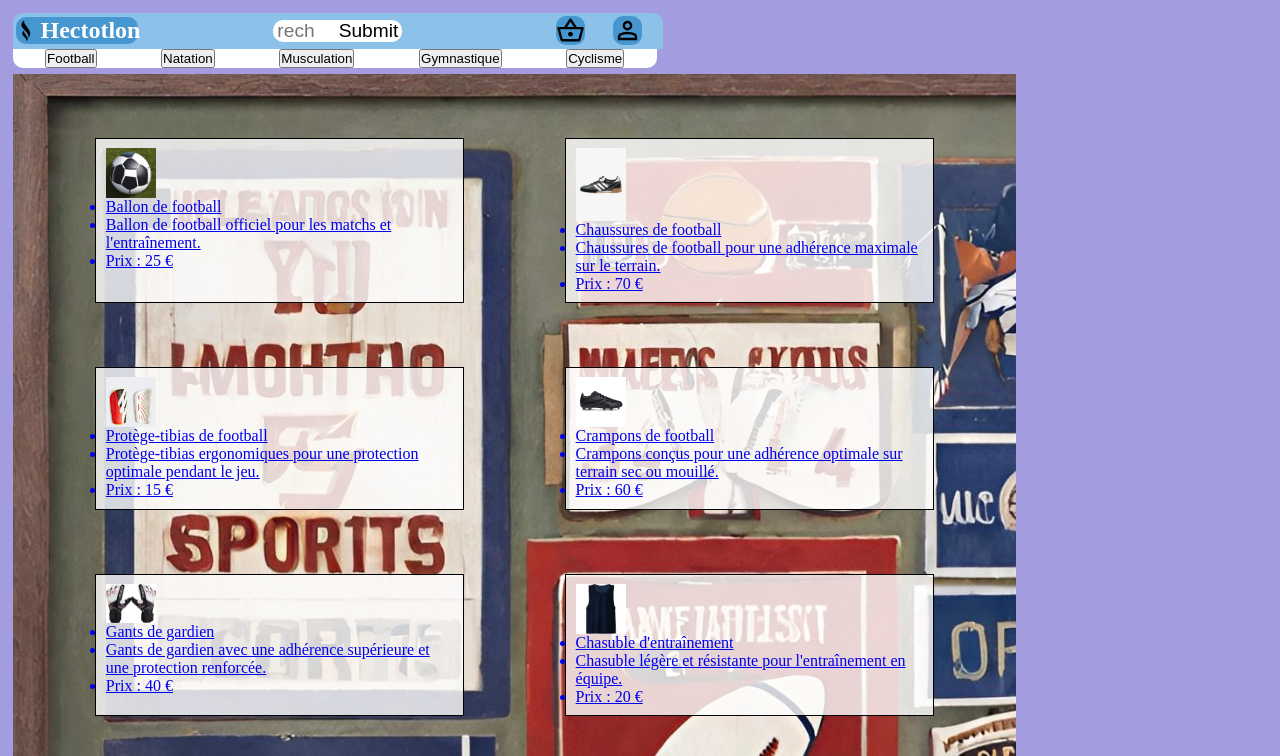
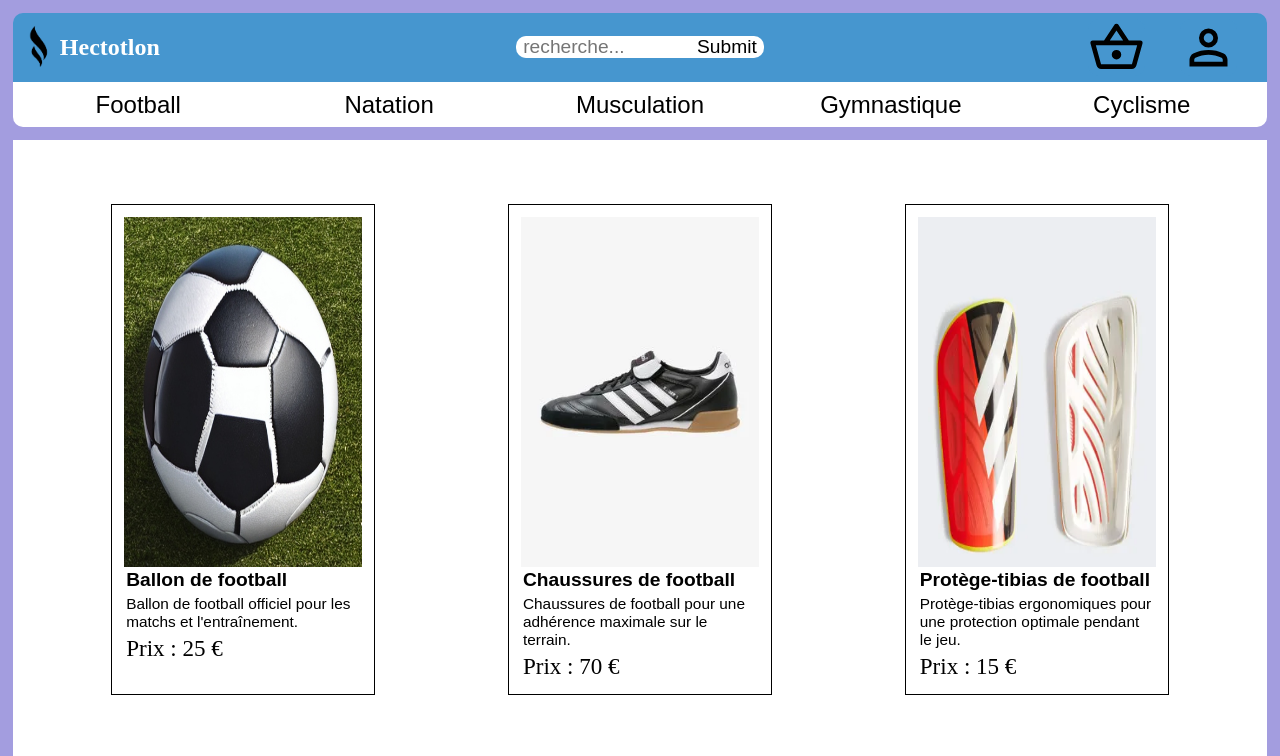
Before and after one commit to Herrifunix/ProjetSiteWebECommerce, a website: page index.html in a window 1280 px wide. Shown: the top 756 px of the page. Drawn offline with Linux system fonts and the light colour scheme.

Commit message:
Update style.css

```diff
--- a/css/style.css
+++ b/css/style.css
@@ -13,21 +13,24 @@ body{
     flex-wrap: wrap;
 }
 
+
+body > :first-child{
+    width:100%;
+    position: sticky;
+    top: 0%;
+}
+
 header{
-    position: sticky;
-    top: 1.5%;
     display:flex;
-    width: 100%;
     justify-content: space-between;
     align-items: center;
     padding: .5%;
-    background-color: rgb(140, 194, 233);
+    background-color: rgb(70, 150, 207);
     border-radius: 10px 10px 0px 0px;
 }
 header a {
     text-decoration: none;
     color: white;
-    background-color: rgb(70, 150, 207);
     border-radius: 10px;
     padding-left: .5%;
     width: 18.5%;
@@ -83,41 +86,37 @@ header div a img:hover{
 }
 
 nav{
-    position: sticky;
-    top: 5%;
     display: flex;
     width: 100%;
     justify-content: space-around;
-    position: sticky;
     background-color: rgb(255, 255, 255);
     margin-bottom: 1%;
     border-radius: 0 0 10px 10px;
 }
-nav a{
-    padding: .2%;
-    width: 10%;
+
+.categorie-btn{
+    padding: 0.2%;
+    margin: 0.5%;
+    width: 18%;
+    background-color: white;
+    border-style: none;
     text-align: center;
     font-size: x-large;
-    text-decoration: none;
     color: black;
 }
 
-nav a:hover,
+nav .categorie-btn:hover,
 header form :last-child:hover{
     background-color: rgba(221, 221, 221, 0.8);
     border-radius: 5px;
     cursor: pointer;
 }
 
-aside{
-    width: 20%;
-    background: greenyellow;
-}
 
 main{
     display: flex;
-    width: 80%;
-    background-image: url("../images/banniere.jpeg");
+    width: 100%;
+    background: rgb(255, 255, 255);
     justify-content: space-around;
 }
 
@@ -129,24 +128,49 @@ section{
     margin: 1em;
 }
 
-article img{
-    display: flex;
-    justify-content: center;
-}
 section article {
     display: flex;
     border: 1px solid;
-    width: 37%;
+    width: 20%;
     padding: 1%;
     margin: 2em;
-    background: rgba(255, 255, 255, 0.8);
 }
+
 img{
     display: flex;
-    width: 50px;
+    width: 100%;
 }
+
+main section article > *{
+    color: black;
+    text-decoration: none;
+    font-size: larger;
+}
+ul{
+    list-style: none;
+}
+ul > :last-child{
+    padding: 2px;
+    font-size: larger;
+}
+ul > :nth-child(1){
+    height: 350px;
+}
+ul > :nth-child(2){
+    padding: 2px;
+    font-size: 100;
+    font-family: sans-serif;
+    font-weight: 700;
+}
+ul :nth-child(3){
+    padding: 2px;
+    font-size: 80%;
+    font-family: sans-serif;
+}
+
 footer{
     width: 100%;
     background-color: rgba(221, 221, 221, 0.8);
     text-align: center;
+
 }
```
